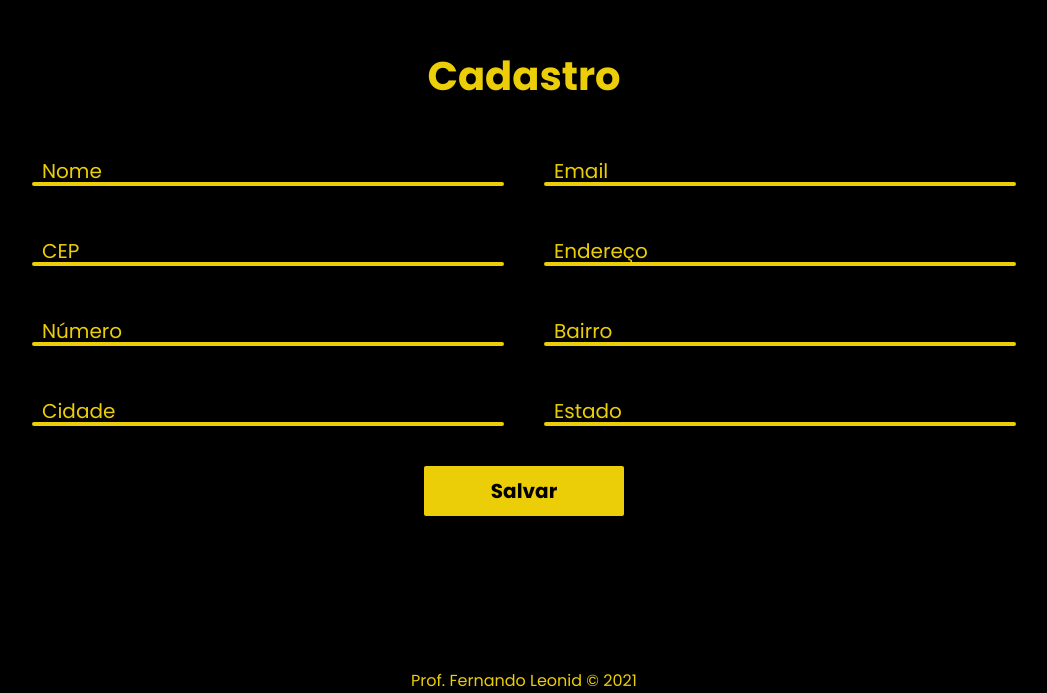
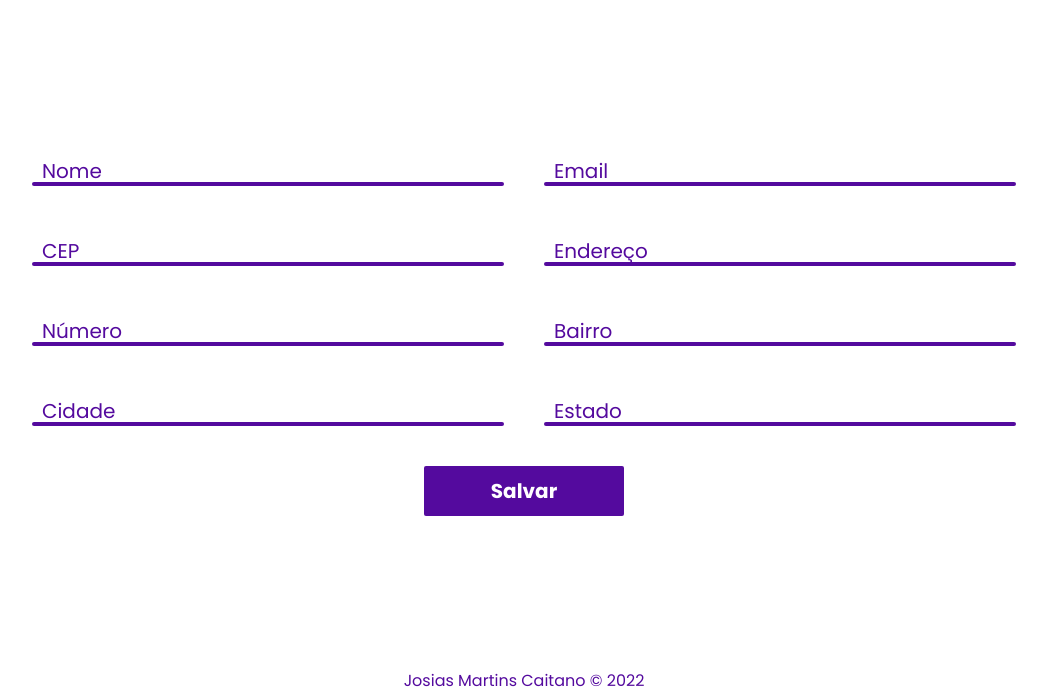
Before and after one commit to josiasmartins/consumo-cpf-javascript, a plain HTML site: page index.html in a window 1280 px wide. Shown: the part 107-800 px from the top of the page, without its empty margins (116-1163 px from the left). Drawn offline with Linux system fonts and the light colour scheme.

```diff
--- a/css/style.css
+++ b/css/style.css
@@ -7,8 +7,9 @@
 }
 
 :root {
-    --bg-color: #000;
-    --primary-color: #EBCE07
+    --bg-color: rgba(5, 4, 5, 0);
+    --primary-color: rgb(84, 10, 158);
+    --secondary-color: #fff;
 }
 
 body {
@@ -34,7 +35,7 @@
     font-size: 40px;
     text-align: center;
     user-select: none;
-    color: var(--primary-color);
+    color: var(--secondary-color) !important;
 }
 
 .row {
@@ -73,6 +74,7 @@
     font-size: 20px;
     font-weight: bold;
     padding: 0 10px;
+    color: var(--secondary-color)
 }
 
 .inputbox input:focus,
@@ -98,6 +100,9 @@
     font-weight: bold;
     border-radius: 2px;
 }
+#btn {
+    color: var(--secondary-color);
+}
 
 footer {
     color: var(--primary-color);
--- a/index.html
+++ b/index.html
@@ -52,7 +52,7 @@
         </div>
     </main>
     <footer>
-        Prof. Fernando Leonid &#169 2021
+        Josias Martins Caitano &#169 2022
     </footer>
 
     <script src="./javascript/main.js" type="module" defer></script>
```
Also changed, not shown: assets/consumo-cep.gif (added), 1 other file.
